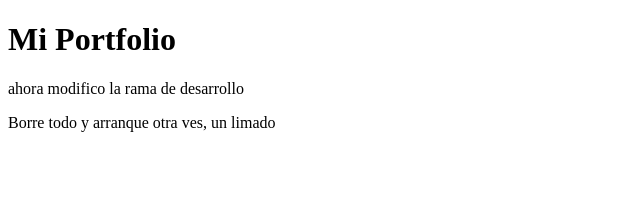
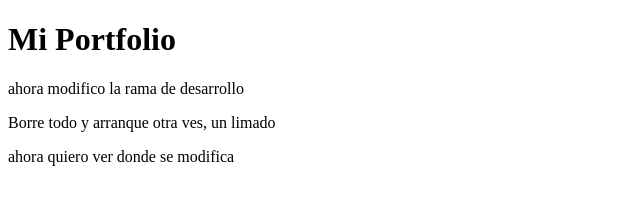
Before and after one commit to Elflacomou/FrontEndMou, a plain HTML site: page index.html in a window 1280 px wide. Shown: the whole page, without its empty margins (0-640 px from the left). Drawn offline with Linux system fonts and the light colour scheme.

Commit message:
Ver donde se modifica

```diff
--- a/index.html
+++ b/index.html
@@ -6,7 +6,7 @@
 <body>
     <p> ahora modifico la rama de desarrollo</p>
     <p>Borre todo y arranque otra ves, un limado</p>
-
+    <p>ahora quiero ver donde se modifica</p>
 
 </body>
 </html>
```
